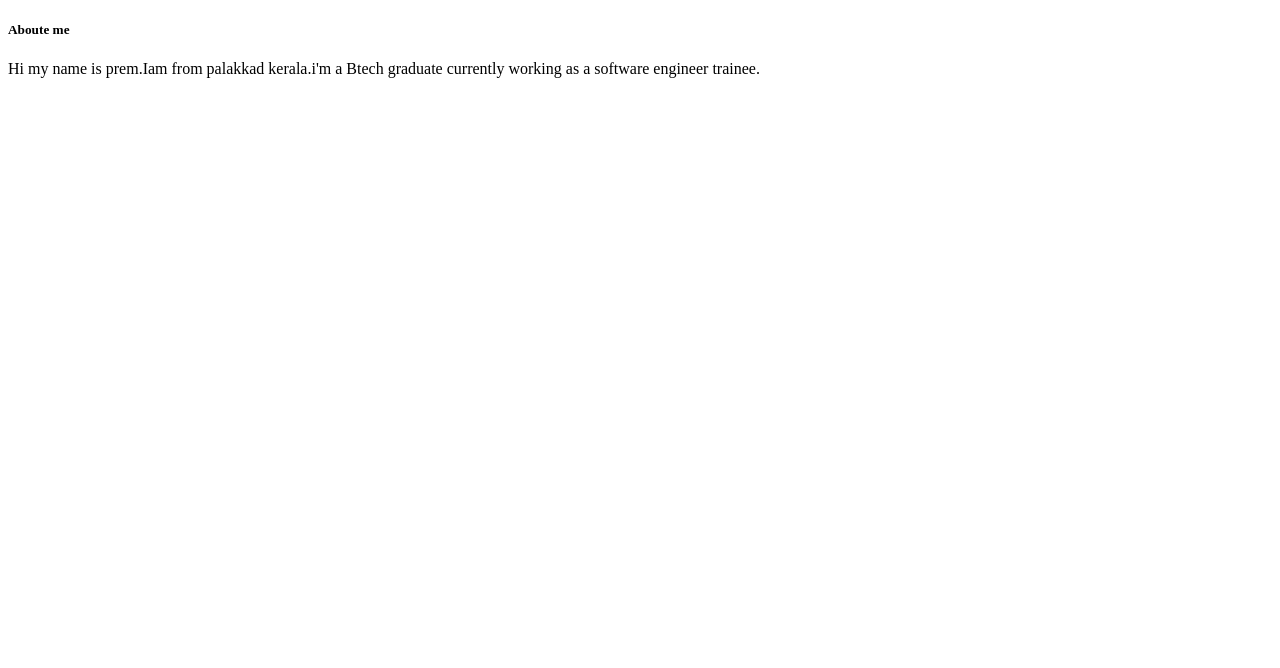
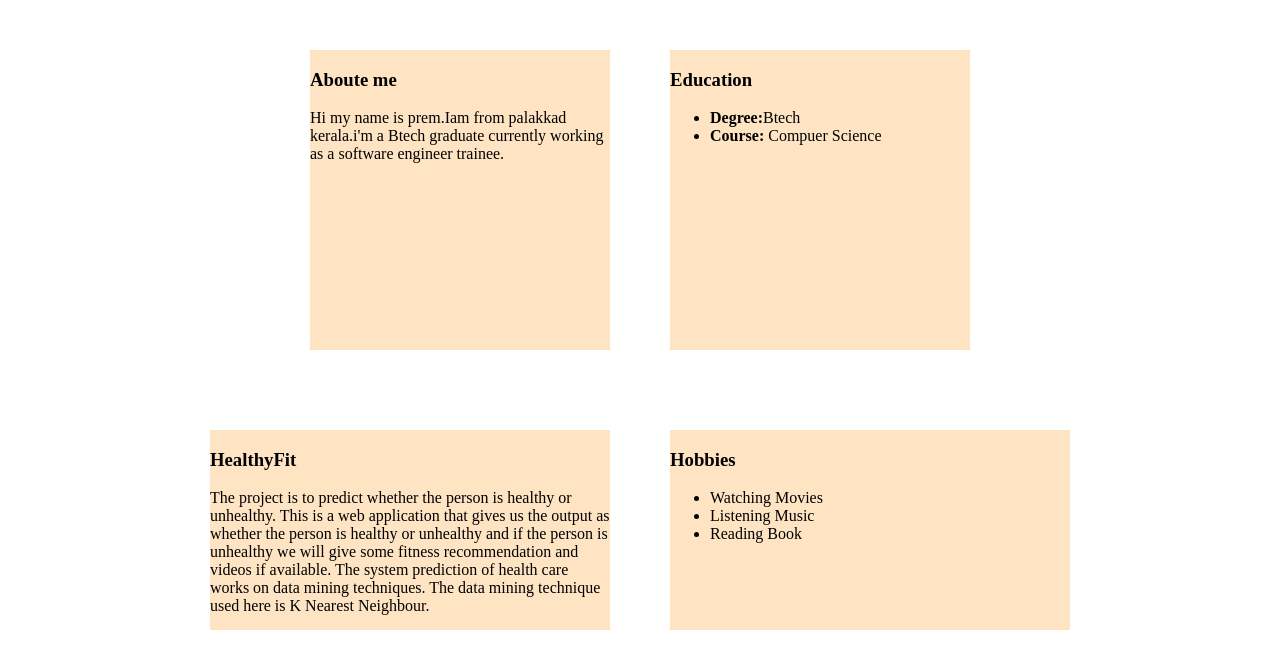
Before and after one commit to Premp22/PortfolioPage, a plain HTML site: page about.html in a window 1280 px wide. Drawn offline with Linux system fonts and the light colour scheme.

Commit message:
about page added

```diff
--- a/about.html
+++ b/about.html
@@ -5,16 +5,83 @@
     <meta http-equiv="X-UA-Compatible" content="IE=edge">
     <meta name="viewport" content="width=device-width, initial-scale=1.0">
     <title>Document</title>
+    <style>
+        .main{
+            display: flex;
+            justify-content: center;
+            margin: 20px;
+        }
+  .fsec{
+      width: 300px;
+      height: 300px;
+      background-color: bisque;
+      margin: 30px;
+  }
+  .ssec{
+      width: 300px;
+      height: 300px;
+      background-color: bisque;
+      margin: 30px;
+  }
+  .project{
+      width: 400px;
+      height: 200px;
+      background-color: bisque;
+      margin: 30px;
+  }
+  .hobby{
+    width: 400px;
+      height: 200px;
+      background-color: bisque;
+      margin: 30px;
+  }
+  .secmain{
+      display: flex;
+      justify-content: center;
+  }
+
+    </style>
 </head>
 <body>
+    <div class="main">
         <div class="fsec">
-      <h5>Aboute me</h5>
+            <h3>Aboute me</h3>
             <p>
                 Hi my name is prem.Iam from palakkad kerala.i'm a Btech graduate currently working as a software engineer trainee.
             </p>
           </div>
           <div class="ssec">
+              <h3>Education</h3>
+      <ul>
+          <li>
+              <strong>Degree:</strong>Btech
 
+          </li>
+          <li><strong>Course:</strong> Compuer Science</li>
+      </ul>
           </div>
+    </div>
+    <div class="secmain">
+        <div class="project">
+           <h3>HealthyFit</h3>
+           <p>
+            The project is to predict whether the person is healthy or
+            unhealthy. This is a web application that gives us the output as whether the
+            person is healthy or unhealthy and if the person is unhealthy we will give
+            some fitness recommendation and videos if available. The system prediction
+            of health care works on data mining techniques. The data mining technique
+            used here is K Nearest Neighbour.
+           </p>
+        </div>
+        <div class="hobby">
+            <h3>Hobbies</h3>
+            <ul>
+                <li>Watching Movies</li>
+                <li> Listening Music</li>
+                <li>Reading Book</li>
+            </ul>
+        </div>
+    </div>
+
 </body>
 </html>
```
Lines whose indentation alone changed are shown as unchanged.
